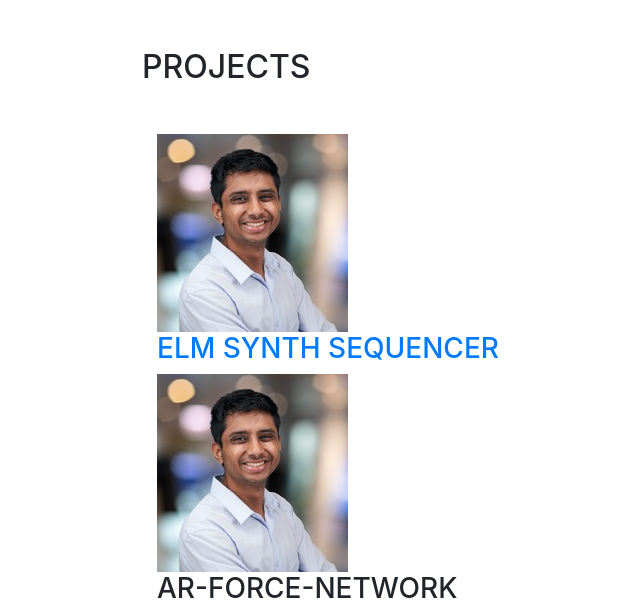
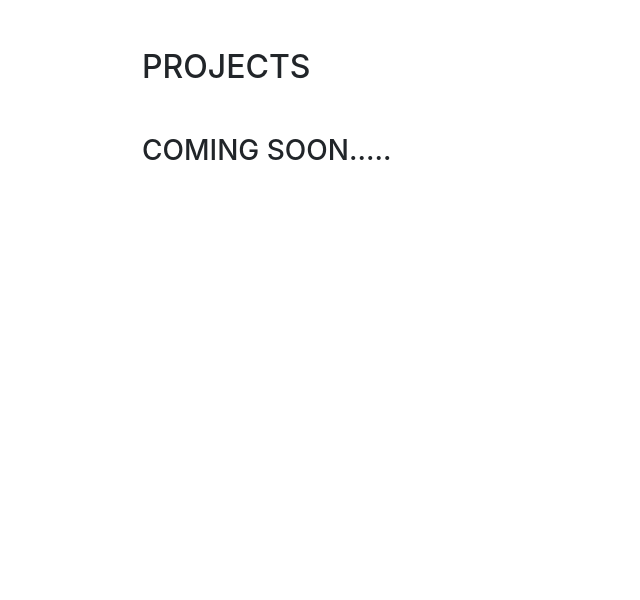
Before and after one commit to ManjilItani/manjilitani.github, a website with bundled scripts: page index.html in a window 1280 px wide. Shown: the part 3200-3800 px from the top of the page, without its empty margins (178-818 px from the left). Built offline with nearby package versions, Linux system fonts and the light colour scheme; files whose address does not match are found by name; a web font is replaced by a local one.

Commit message:
removed project portion

```diff
--- a/index.html
+++ b/index.html
@@ -259,7 +259,8 @@
       <section class="resume-section p-3 p-lg-5 d-flex flex-column" id="projects">
         <div class="mt-0">
           <h2 class="mb-5">Projects</h2>
-          <div class="container">
+          <h3>Coming Soon.....</h3>
+          <!-- <div class="container">
           <div class="flex-container">
             <div class="4u 12u$(mobile)">
               <div class="item">
@@ -283,7 +284,7 @@
                 <a href="https://github.com/jonahdf/covid-twitter-bot" class="image fit img-project"> <img src="img/resize.jpg"  alt="Covid Twitter Bot"></a>
                 <header>
                   <a href="https://synth.jonahdf.com"> <h3> Covid Twitter Bot </h3> </a>    </header></div>
-            </div>
+            </div> -->
           </div>
 
 
```
